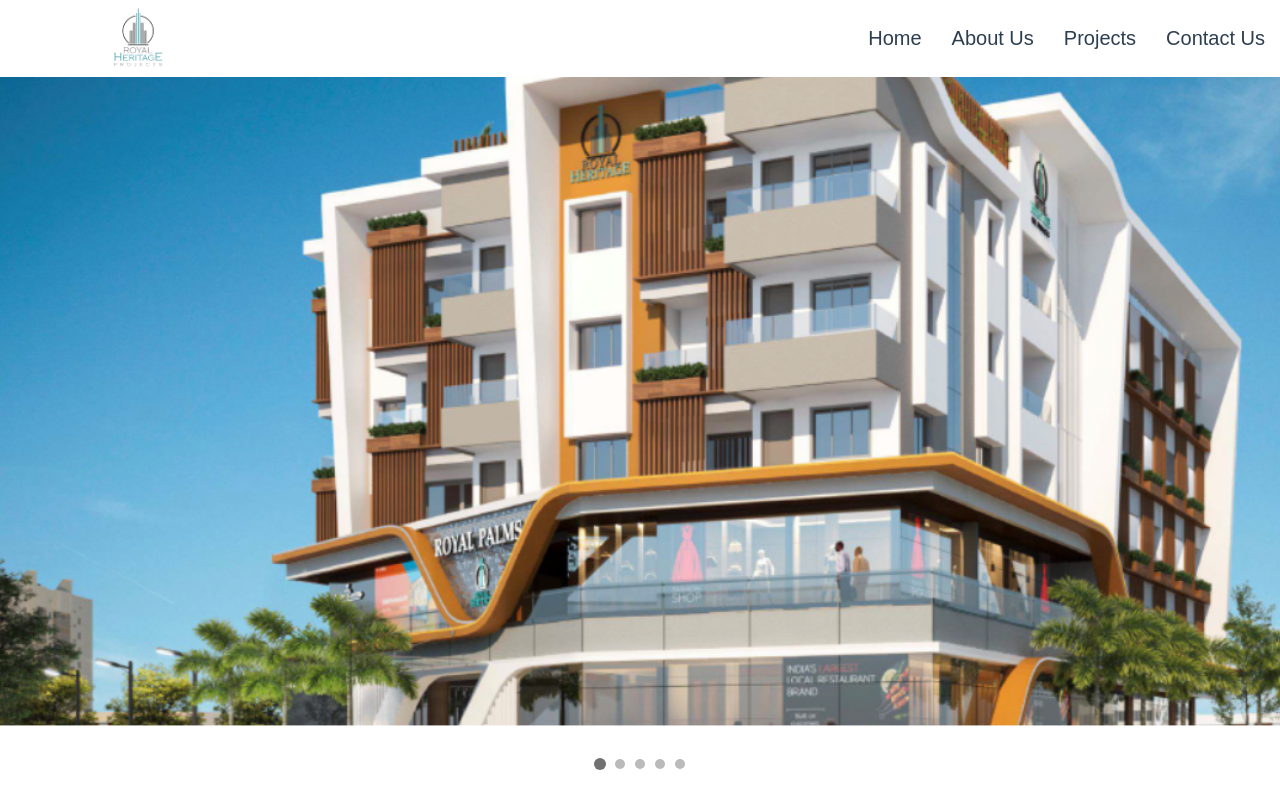
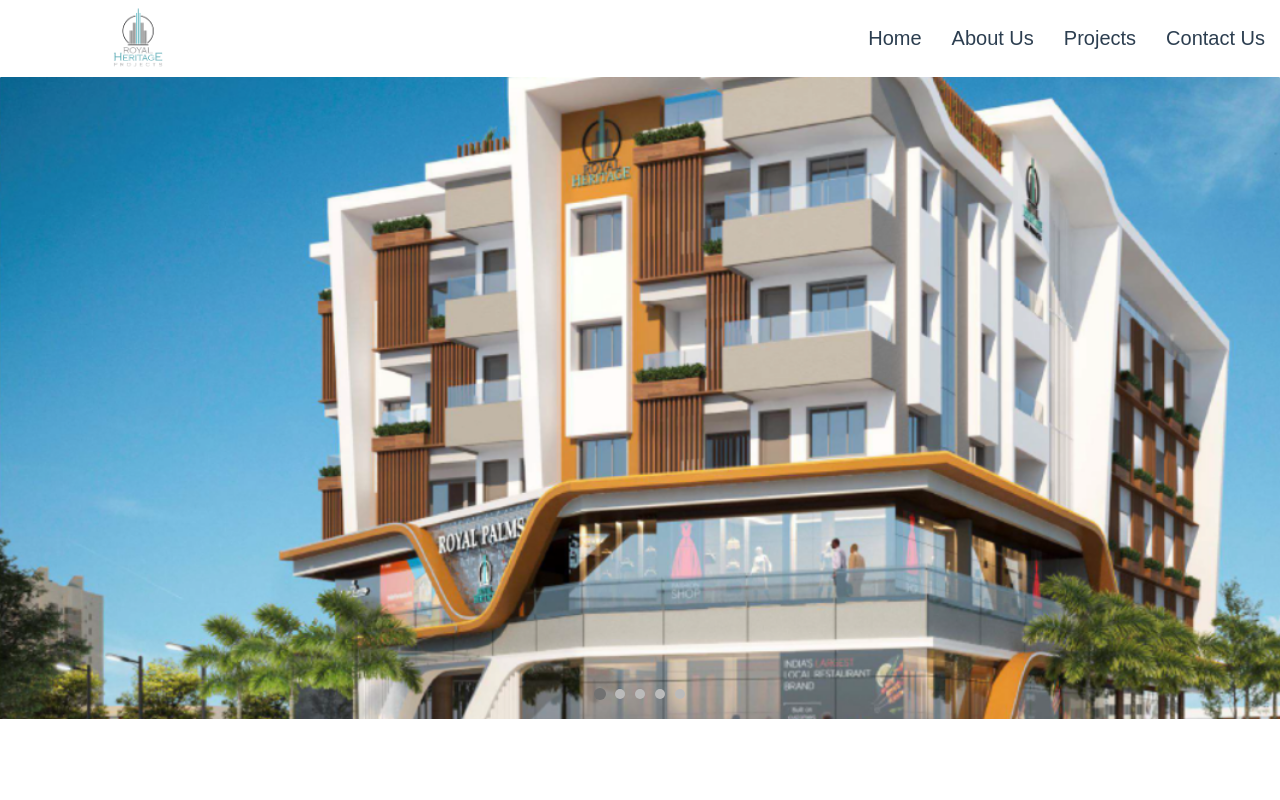
Before and after one commit to neema34/Royalheritage, a React (Vite) app: page /project in a window 1280 px wide. Built offline with nearby package versions, Linux system fonts and the light colour scheme.

Commit message:
first commit

```diff
--- a/src/Component/Header/Header.css
+++ b/src/Component/Header/Header.css
@@ -1,13 +1,13 @@
-/* HEADER CONTAINER */
 .header-container {
   position: relative;
   width: 100%;
   height: 742px;
   margin: auto;
   overflow: hidden;
+  border-radius: 1px;
 }
 
-/* SLIDESHOW */
+
 .slideshow {
   position: relative;
   width: 100%;
@@ -16,7 +16,6 @@
   background-color: #ffffff;
 }
 
-/* SLIDE */
 .slide {
   position: absolute;
   top: 0;
@@ -27,17 +26,13 @@
   background-position: center;
   background-repeat: no-repeat;
   opacity: 0;
-  transition: opacity 0.6s ease-in-out, transform 0.5s ease;
-  z-index: 1; /* Ensure slides are behind text */
+  transition: opacity 0.6s ease-in-out;
 }
 
 .slide.active {
   opacity: 1;
-  transform: scale(1.02); /* Adds a slight zoom effect */
-  z-index: 2;
 }
 
-/* HEADER TEXT */
 .header-text {
   position: absolute;
   top: 40%;
@@ -45,7 +40,7 @@
   color: white;
   max-width: 40%;
   text-align: left;
-  z-index: 10; /* Ensures text is above slides */
+  z-index: 10;
 }
 
 .header-text h1 {
@@ -62,10 +57,7 @@
   line-height: 1.5;
 }
 
-/* BUTTON */
 .view-project-btn {
-  position: relative;
-  z-index: 15; /* Ensures button is above everything */
   background-color: #61c1cd;
   color: white;
   border: none;
@@ -81,16 +73,14 @@
   background-color: #36918a;
 }
 
-/* NAVIGATION DOTS */
 .dots {
   display: flex;
   justify-content: center;
   position: absolute;
-  bottom: 50px;
+  bottom: 120px;
   left: 50%;
   transform: translateX(-50%);
   gap: 10px;
-  z-index: 10;
 }
 
 .dot {
@@ -111,8 +101,7 @@
 .dot:hover {
   background: rgba(255, 255, 255, 0.8);
 }
-
-/* RESPONSIVE DESIGN */
+/* Media Query for Responsiveness */
 @media (max-width: 768px) {
   .header-container, .slideshow, .slide {
       height: 500px; /* Adjust height for smaller screens */
@@ -126,11 +115,11 @@
   }
 
   .header-text h1 {
-    font-size: 36px; /* Smaller heading */
+      font-size: 36px; /* Slightly smaller heading */
   }
 
   .header-text p {
-    font-size: 18px; /* Smaller paragraph */
+      font-size: 18px; /* Slightly smaller paragraph */
   }
 
   .view-project-btn {
```
Lines whose indentation alone changed are shown as unchanged.
